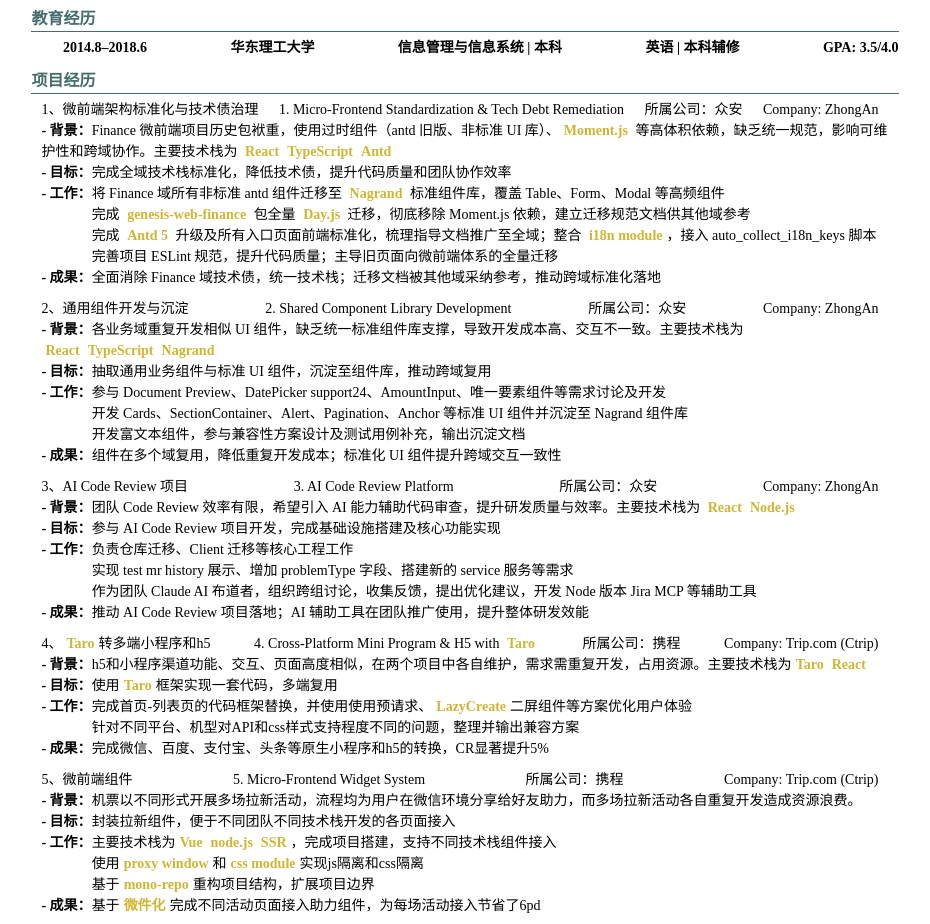
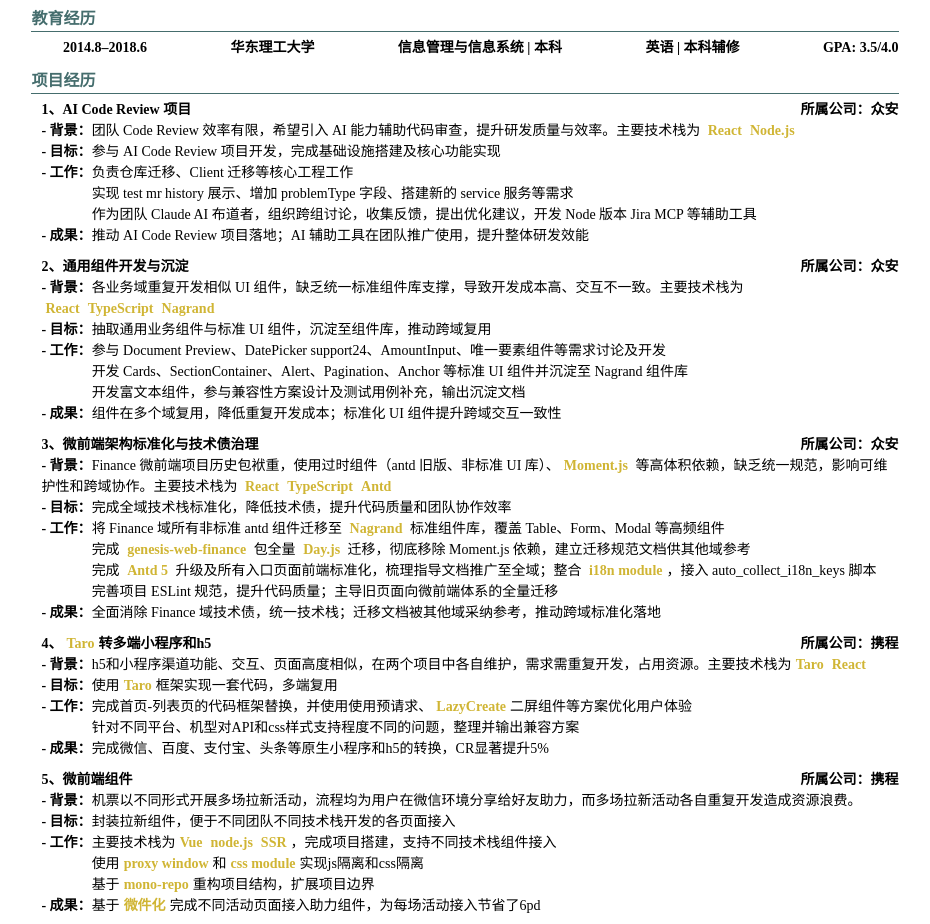
Before and after one commit to SuperPowerZhang/Personal, a website built with Parcel: page src/index.html in a window 1280 px wide. Shown: the part 598-1522 px from the top of the page, without its empty margins (175-1105 px from the left). Built offline with nearby package versions, Linux system fonts and the light colour scheme.

Commit message:
feat: english adjust

```diff
--- a/src/index.css
+++ b/src/index.css
@@ -115,7 +115,7 @@
   justify-content: space-between;
 }
 
-.info .basic span {
+.info .basic span:not([data-lang]) {
   display: inline-block;
   padding-right: 20px;
 }
@@ -150,7 +150,7 @@
   justify-content: space-between;
 }
 
-.program .body .content h4 span {
+.program .body .content h4 span:not([data-lang]) {
   display: inline-block;
   margin-right: 20px;
   font-weight: 400;
--- a/src/index.html
+++ b/src/index.html
@@ -211,41 +211,39 @@
     <div class="body">
       <ul>
         <!-- Project 1 -->
-        <li>
+           <li>
           <div class="content">
             <h4>
-              <span data-lang="zh">1、微前端架构标准化与技术债治理</span>
-              <span data-lang="en">1. Micro-Frontend Standardization &amp; Tech Debt Remediation</span>
+              <span data-lang="zh">1、AI Code Review 项目</span>
+              <span data-lang="en">1. AI Code Review Platform</span>
               <span data-lang="zh">所属公司：众安</span>
               <span data-lang="en">Company: ZhongAn</span>
             </h4>
             <div class="description" data-lang="zh">
-              <p><strong>- 背景：</strong>Finance 微前端项目历史包袱重，使用过时组件（antd 旧版、非标准 UI 库）、<em>Moment.js</em> 等高体积依赖，缺乏统一规范，影响可维护性和跨域协作。主要技术栈为 <em>React</em><em>TypeScript</em><em>Antd</em></p>
-              <p><strong>- 目标：</strong>完成全域技术栈标准化，降低技术债，提升代码质量和团队协作效率</p>
+              <p><strong>- 背景：</strong>团队 Code Review 效率有限，希望引入 AI 能力辅助代码审查，提升研发质量与效率。主要技术栈为 <em>React</em><em>Node.js</em></p>
+              <p><strong>- 目标：</strong>参与 AI Code Review 项目开发，完成基础设施搭建及核心功能实现</p>
               <div>
                 <strong>- 工作：</strong>
                 <div class="problems">
-                  <p class="sub-des">将 Finance 域所有非标准 antd 组件迁移至 <em>Nagrand</em> 标准组件库，覆盖 Table、Form、Modal 等高频组件</p>
-                  <p class="sub-des">完成 <em>genesis-web-finance</em> 包全量 <em>Day.js</em> 迁移，彻底移除 Moment.js 依赖，建立迁移规范文档供其他域参考</p>
-                  <p class="sub-des">完成 <em>Antd 5</em> 升级及所有入口页面前端标准化，梳理指导文档推广至全域；整合 <em>i18n module</em>，接入 auto_collect_i18n_keys 脚本</p>
-                  <p class="sub-des">完善项目 ESLint 规范，提升代码质量；主导旧页面向微前端体系的全量迁移</p>
+                  <p class="sub-des">负责仓库迁移、Client 迁移等核心工程工作</p>
+                  <p class="sub-des">实现 test mr history 展示、增加 problemType 字段、搭建新的 service 服务等需求</p>
+                  <p class="sub-des">作为团队 Claude AI 布道者，组织跨组讨论，收集反馈，提出优化建议，开发 Node 版本 Jira MCP 等辅助工具</p>
                 </div>
               </div>
-              <p><strong>- 成果：</strong>全面消除 Finance 域技术债，统一技术栈；迁移文档被其他域采纳参考，推动跨域标准化落地</p>
+              <p><strong>- 成果：</strong>推动 AI Code Review 项目落地；AI 辅助工具在团队推广使用，提升整体研发效能</p>
             </div>
             <div class="description" data-lang="en">
-              <p><strong>- Background: </strong>The Finance micro-frontend project carried heavy legacy debt — outdated components (old Antd, non-standard UI libraries), high-bundle dependencies like <em>Moment.js</em>, and no unified standards, impacting maintainability and cross-domain collaboration. Stack: <em>React</em><em>TypeScript</em><em>Antd</em></p>
-              <p><strong>- Goal: </strong>Standardize the full-domain tech stack, reduce tech debt, and improve code quality and team efficiency</p>
+              <p><strong>- Background: </strong>Team code review throughput was limited; the goal was to introduce AI to assist review and improve engineering quality. Stack: <em>React</em><em>Node.js</em></p>
+              <p><strong>- Goal: </strong>Contribute to the AI Code Review platform — from infrastructure setup to core feature delivery</p>
               <div>
                 <strong>- Work: </strong>
                 <div class="problems">
-                  <p class="sub-des">Migrated all non-standard Antd components in the Finance domain to the <em>Nagrand</em> design system, covering high-frequency components such as Table, Form, and Modal</p>
-                  <p class="sub-des">Completed full <em>Day.js</em> migration of the <em>genesis-web-finance</em> package, eliminating Moment.js; authored migration guidelines adopted by other domains</p>
-                  <p class="sub-des">Completed <em>Antd 5</em> upgrade and frontend standardization of all entry pages; integrated <em>i18n module</em> and connected the auto_collect_i18n_keys script; rolled out guidelines domain-wide</p>
-                  <p class="sub-des">Strengthened ESLint configuration; led full migration of legacy pages into the micro-frontend system</p>
+                  <p class="sub-des">Handled core engineering tasks: repository migration and client migration</p>
+                  <p class="sub-des">Implemented MR history display, added the problemType field, and set up new service infrastructure</p>
+                  <p class="sub-des">Served as the team's Claude AI advocate — facilitated cross-group discussions, gathered feedback, proposed improvements, and built auxiliary tooling including a Node.js Jira MCP server</p>
                 </div>
               </div>
-              <p><strong>- Result: </strong>Eliminated all Finance domain tech debt and unified the tech stack; migration docs adopted by other domains, driving org-wide standardization</p>
+              <p><strong>- Result: </strong>Successfully launched the AI Code Review platform; AI-assisted tooling adopted team-wide, boosting overall R&D efficiency</p>
             </div>
           </div>
         </li>
@@ -289,39 +287,41 @@
         </li>
 
         <!-- Project 3 -->
-        <li>
+         <li>
           <div class="content">
             <h4>
-              <span data-lang="zh">3、AI Code Review 项目</span>
-              <span data-lang="en">3. AI Code Review Platform</span>
+              <span data-lang="zh">3、微前端架构标准化与技术债治理</span>
+              <span data-lang="en">3. Micro-Frontend Standardization &amp; Tech Debt Remediation</span>
               <span data-lang="zh">所属公司：众安</span>
               <span data-lang="en">Company: ZhongAn</span>
             </h4>
             <div class="description" data-lang="zh">
-              <p><strong>- 背景：</strong>团队 Code Review 效率有限，希望引入 AI 能力辅助代码审查，提升研发质量与效率。主要技术栈为 <em>React</em><em>Node.js</em></p>
-              <p><strong>- 目标：</strong>参与 AI Code Review 项目开发，完成基础设施搭建及核心功能实现</p>
+              <p><strong>- 背景：</strong>Finance 微前端项目历史包袱重，使用过时组件（antd 旧版、非标准 UI 库）、<em>Moment.js</em> 等高体积依赖，缺乏统一规范，影响可维护性和跨域协作。主要技术栈为 <em>React</em><em>TypeScript</em><em>Antd</em></p>
+              <p><strong>- 目标：</strong>完成全域技术栈标准化，降低技术债，提升代码质量和团队协作效率</p>
               <div>
                 <strong>- 工作：</strong>
                 <div class="problems">
-                  <p class="sub-des">负责仓库迁移、Client 迁移等核心工程工作</p>
-                  <p class="sub-des">实现 test mr history 展示、增加 problemType 字段、搭建新的 service 服务等需求</p>
-                  <p class="sub-des">作为团队 Claude AI 布道者，组织跨组讨论，收集反馈，提出优化建议，开发 Node 版本 Jira MCP 等辅助工具</p>
+                  <p class="sub-des">将 Finance 域所有非标准 antd 组件迁移至 <em>Nagrand</em> 标准组件库，覆盖 Table、Form、Modal 等高频组件</p>
+                  <p class="sub-des">完成 <em>genesis-web-finance</em> 包全量 <em>Day.js</em> 迁移，彻底移除 Moment.js 依赖，建立迁移规范文档供其他域参考</p>
+                  <p class="sub-des">完成 <em>Antd 5</em> 升级及所有入口页面前端标准化，梳理指导文档推广至全域；整合 <em>i18n module</em>，接入 auto_collect_i18n_keys 脚本</p>
+                  <p class="sub-des">完善项目 ESLint 规范，提升代码质量；主导旧页面向微前端体系的全量迁移</p>
                 </div>
               </div>
-              <p><strong>- 成果：</strong>推动 AI Code Review 项目落地；AI 辅助工具在团队推广使用，提升整体研发效能</p>
+              <p><strong>- 成果：</strong>全面消除 Finance 域技术债，统一技术栈；迁移文档被其他域采纳参考，推动跨域标准化落地</p>
             </div>
             <div class="description" data-lang="en">
-              <p><strong>- Background: </strong>Team code review throughput was limited; the goal was to introduce AI to assist review and improve engineering quality. Stack: <em>React</em><em>Node.js</em></p>
-              <p><strong>- Goal: </strong>Contribute to the AI Code Review platform — from infrastructure setup to core feature delivery</p>
+              <p><strong>- Background: </strong>The Finance micro-frontend project carried heavy legacy debt — outdated components (old Antd, non-standard UI libraries), high-bundle dependencies like <em>Moment.js</em>, and no unified standards, impacting maintainability and cross-domain collaboration. Stack: <em>React</em><em>TypeScript</em><em>Antd</em></p>
+              <p><strong>- Goal: </strong>Standardize the full-domain tech stack, reduce tech debt, and improve code quality and team efficiency</p>
               <div>
                 <strong>- Work: </strong>
                 <div class="problems">
-                  <p class="sub-des">Handled core engineering tasks: repository migration and client migration</p>
-                  <p class="sub-des">Implemented MR history display, added the problemType field, and set up new service infrastructure</p>
-                  <p class="sub-des">Served as the team's Claude AI advocate — facilitated cross-group discussions, gathered feedback, proposed improvements, and built auxiliary tooling including a Node.js Jira MCP server</p>
+                  <p class="sub-des">Migrated all non-standard Antd components in the Finance domain to the <em>Nagrand</em> design system, covering high-frequency components such as Table, Form, and Modal</p>
+                  <p class="sub-des">Completed full <em>Day.js</em> migration of the <em>genesis-web-finance</em> package, eliminating Moment.js; authored migration guidelines adopted by other domains</p>
+                  <p class="sub-des">Completed <em>Antd 5</em> upgrade and frontend standardization of all entry pages; integrated <em>i18n module</em> and connected the auto_collect_i18n_keys script; rolled out guidelines domain-wide</p>
+                  <p class="sub-des">Strengthened ESLint configuration; led full migration of legacy pages into the micro-frontend system</p>
                 </div>
               </div>
-              <p><strong>- Result: </strong>Successfully launched the AI Code Review platform; AI-assisted tooling adopted team-wide, boosting overall R&D efficiency</p>
+              <p><strong>- Result: </strong>Eliminated all Finance domain tech debt and unified the tech stack; migration docs adopted by other domains, driving org-wide standardization</p>
             </div>
           </div>
         </li>
```
